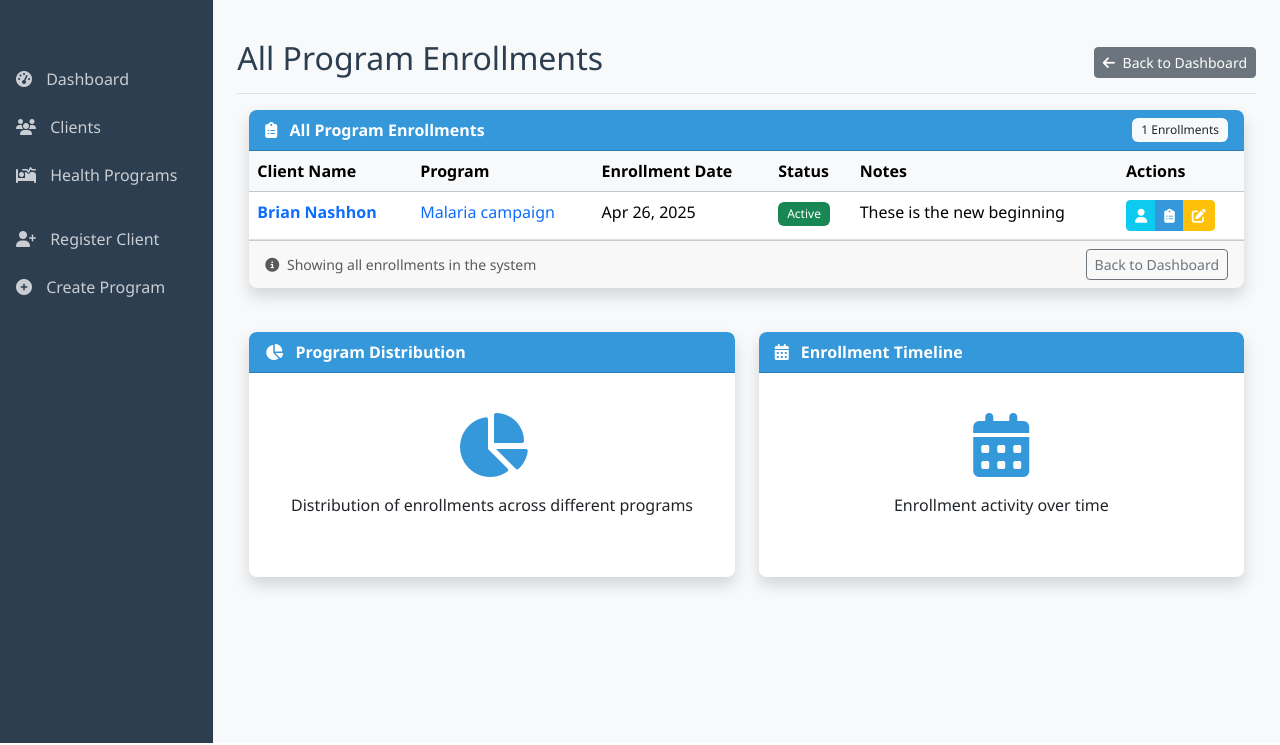
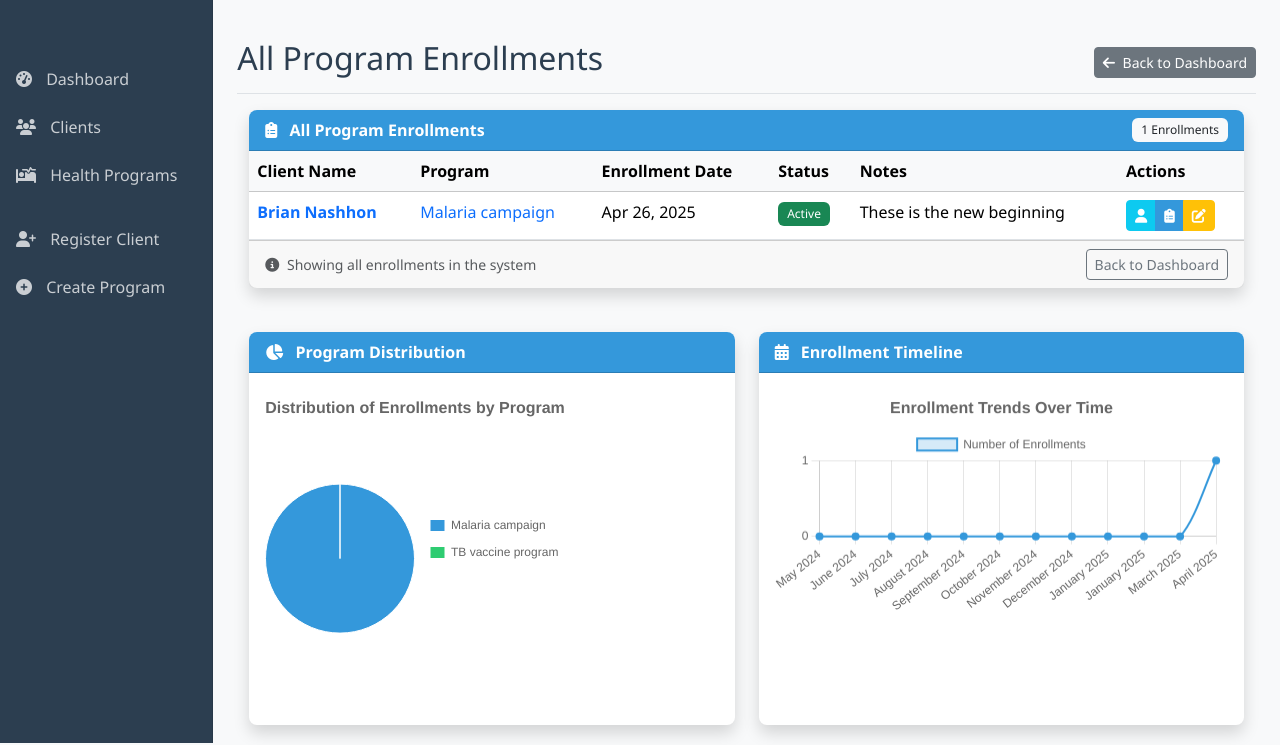
Before and after one commit to Valentino-Junior/Health-info-system, a Django app: page /enrollments/ in a window 1280 px wide. Shown: the part 57-802 px from the top of the page. Run offline with Django 4.2, Linux system fonts and the light colour scheme; data comes from the database, SQL or seed files in the repository; some libraries are stand-ins or nearby versions.

Commit message:
Add charts

```diff
--- a/core/templates/enrollment/list.html
+++ b/core/templates/enrollment/list.html
@@ -110,11 +110,9 @@
                 <i class="fas fa-chart-pie me-2"></i> Program Distribution
             </div>
             <div class="card-body">
-                <div class="text-center py-4">
-                    <i class="fas fa-chart-pie fa-4x mb-3" style="color: #3498db;"></i>
-                    <p class="mb-0">Distribution of enrollments across different programs</p>
+                <div class="chart-container">
+                    <canvas id="programDistributionChart"></canvas>
                 </div>
-                <!-- Placeholder for future chart -->
             </div>
         </div>
     </div>
@@ -125,11 +123,9 @@
                 <i class="fas fa-calendar-alt me-2"></i> Enrollment Timeline
             </div>
             <div class="card-body">
-                <div class="text-center py-4">
-                    <i class="fas fa-calendar-alt fa-4x mb-3" style="color: #3498db;"></i>
-                    <p class="mb-0">Enrollment activity over time</p>
+                <div class="chart-container">
+                    <canvas id="enrollmentTimelineChart"></canvas>
                 </div>
-                <!-- Placeholder for future chart -->
             </div>
         </div>
     </div>
@@ -150,13 +146,143 @@
         font-weight: 500;
         padding: 0.5em 0.75em;
     }
+
+    canvas {
+        max-width: 100%;
+    }
+
+    .chart-container {
+        position: relative;
+        height: 300px;
+        width: 100%;
+    }
 </style>
 {% endblock %}
 
 {% block extra_js %}
 <script>
     document.addEventListener('DOMContentLoaded', function() {
-        // Future JavaScript for charts or interactivity
+        // Check if Chart.js is loaded
+        if (typeof Chart === 'undefined') {
+            console.error('Chart.js is not loaded');
+            return;
+        }
+
+        // Check if canvas elements exist
+        const programCtx = document.getElementById('programDistributionChart');
+        const timelineCtx = document.getElementById('enrollmentTimelineChart');
+
+        if (!programCtx || !timelineCtx) {
+            console.error('Canvas elements not found');
+            return;
+        }
+
+        // Program Distribution Chart
+        const programData = {
+            labels: [
+                {% for program_data in program_stats %}
+                    '{{ program_data.name }}',
+                {% endfor %}
+            ],
+            datasets: [{
+                label: 'Enrollments per Program',
+                data: [
+                    {% for program_data in program_stats %}
+                        {{ program_data.count }},
+                    {% endfor %}
+                ],
+                backgroundColor: [
+                    '#3498db', '#2ecc71', '#e74c3c', '#f39c12', '#9b59b6',
+                    '#1abc9c', '#d35400', '#34495e', '#16a085', '#c0392b',
+                    '#2980b9', '#f1c40f', '#8e44ad', '#27ae60', '#e67e22'
+                ],
+                borderWidth: 1
+            }]
+        };
+
+        new Chart(programCtx, {
+            type: 'pie',
+            data: programData,
+            options: {
+                responsive: true,
+                maintainAspectRatio: true,
+                plugins: {
+                    legend: {
+                        position: 'right',
+                        labels: {
+                            boxWidth: 15,
+                            padding: 15
+                        }
+                    },
+                    title: {
+                        display: true,
+                        text: 'Distribution of Enrollments by Program',
+                        font: {
+                            size: 16
+                        }
+                    },
+                    tooltip: {
+                        callbacks: {
+                            label: function(context) {
+                                const label = context.label || '';
+                                const value = context.parsed || 0;
+                                const total = context.dataset.data.reduce((a, b) => a + b, 0);
+                                const percentage = Math.round((value / total) * 100);
+                                return `${label}: ${value} (${percentage}%)`;
+                            }
+                        }
+                    }
+                }
+            }
+        });
+
+        // Enrollment Timeline Chart
+        const timelineData = {
+            labels: [
+                {% for month_data in timeline_stats %}
+                    '{{ month_data.month }}',
+                {% endfor %}
+            ],
+            datasets: [{
+                label: 'Number of Enrollments',
+                data: [
+                    {% for month_data in timeline_stats %}
+                        {{ month_data.count }},
+                    {% endfor %}
+                ],
+                backgroundColor: 'rgba(52, 152, 219, 0.2)',
+                borderColor: 'rgba(52, 152, 219, 1)',
+                borderWidth: 2,
+                tension: 0.3,
+                pointBackgroundColor: 'rgba(52, 152, 219, 1)'
+            }]
+        };
+
+        new Chart(timelineCtx, {
+            type: 'line',
+            data: timelineData,
+            options: {
+                responsive: true,
+                maintainAspectRatio: true,
+                scales: {
+                    y: {
+                        beginAtZero: true,
+                        ticks: {
+                            precision: 0
+                        }
+                    }
+                },
+                plugins: {
+                    title: {
+                        display: true,
+                        text: 'Enrollment Trends Over Time',
+                        font: {
+                            size: 16
+                        }
+                    }
+                }
+            }
+        });
     });
 </script>
 {% endblock %}
```
